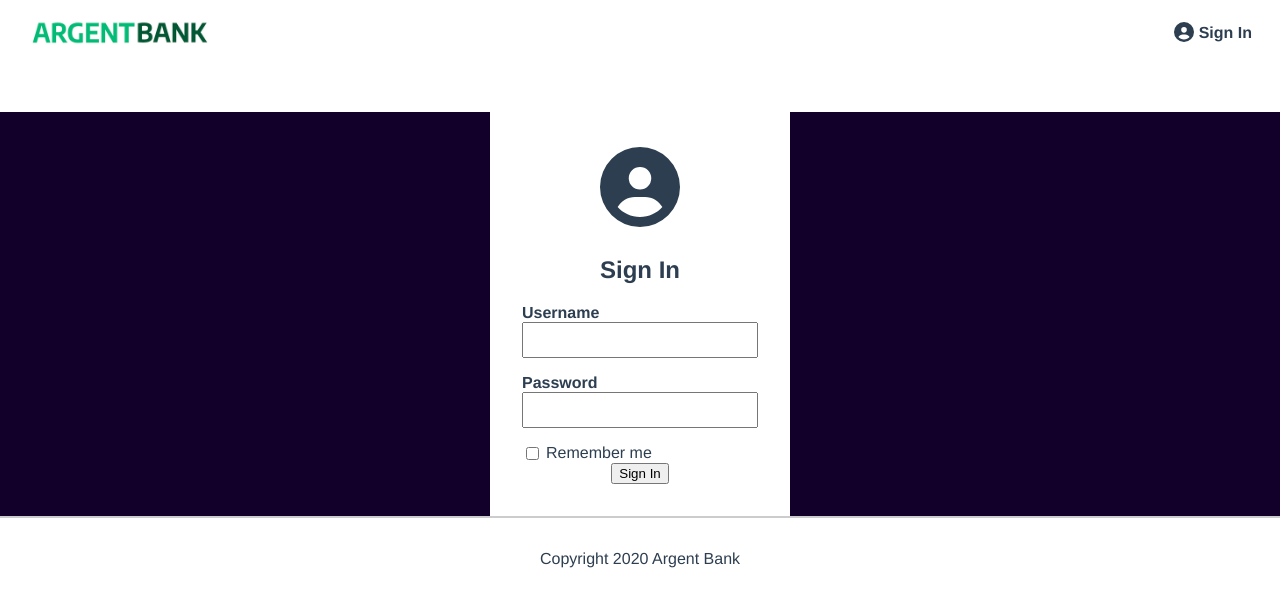
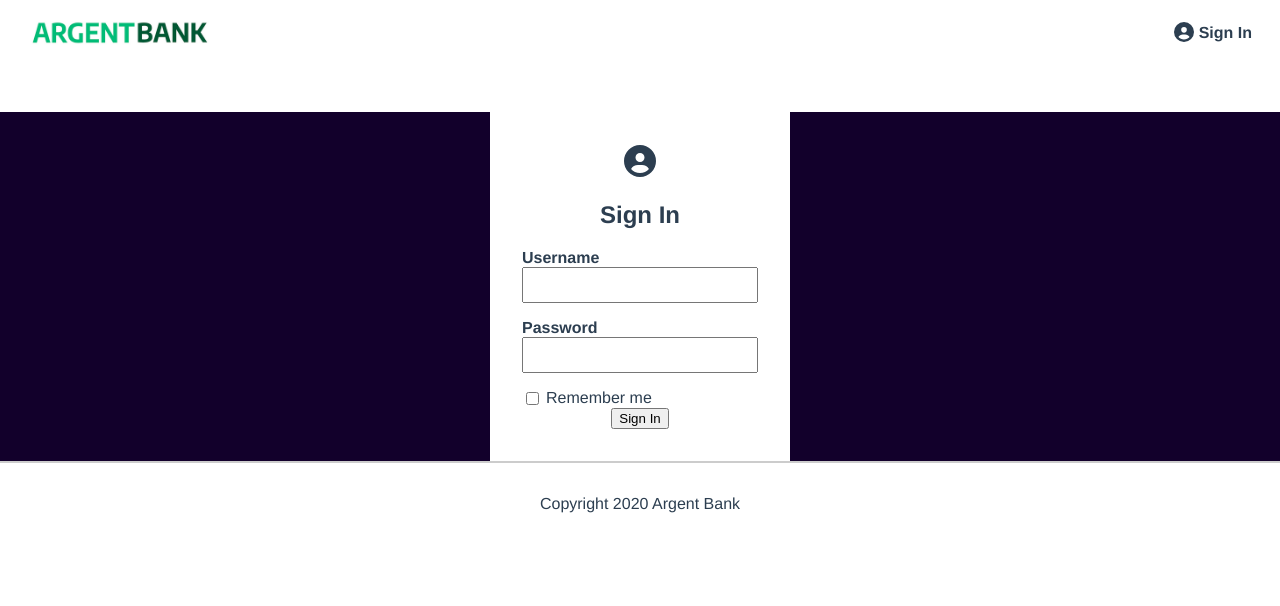
Before and after one commit to jeremyteurterie/remede-agency, a React (Vite) app: page /signin in a window 1280 px wide. Shown: the top 606 px of the page. Built offline with nearby package versions, Linux system fonts and the light colour scheme.

Commit message:
:lipstick: style: add style for signin page

```diff
--- a/src/styles/Header.module.css
+++ b/src/styles/Header.module.css
@@ -47,3 +47,7 @@
   max-width: 100%;
   width: 200px;
 }
+
+.signinicon {
+  font-size: 1rem;
+}
--- a/src/styles/SignIn.module.css
+++ b/src/styles/SignIn.module.css
@@ -1,3 +1,8 @@
+.main {
+  display: flex;
+  min-height: 85vh;
+}
+
 .mainsignin {
   flex: 1;
   background-color: #12002b;
@@ -25,7 +30,7 @@
 }
 
 .signinicon {
-  font-size: 5rem;
+  font-size: 2rem;
 }
 
 .inputremember {
```
